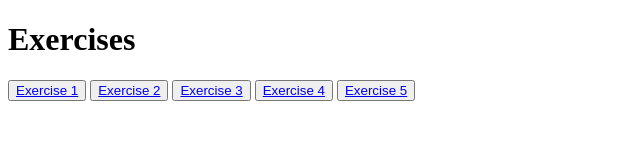
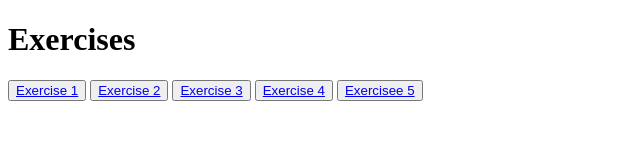
Before and after one commit to ahmadabdelhaddi/Html-css-Exercise, a plain HTML site: page index.html in a window 1280 px wide. Shown: the full height of the page, 0-640 px from the left. Drawn offline with Linux system fonts and the light colour scheme.

Commit message:
Index Last update

```diff
--- a/index.html
+++ b/index.html
@@ -16,7 +16,7 @@
 <button><a href="2.html">Exercise 2</a></button>
 <button><a href="3.html">Exercise 3</a></button>
 <button><a href="4.html">Exercise 4</a></button>
-<button><a href="5.html">Exercise 5</a></button>
+<button><a href="5.html">Exercisee 5</a></button>
 
 </body>
 </html>
```
